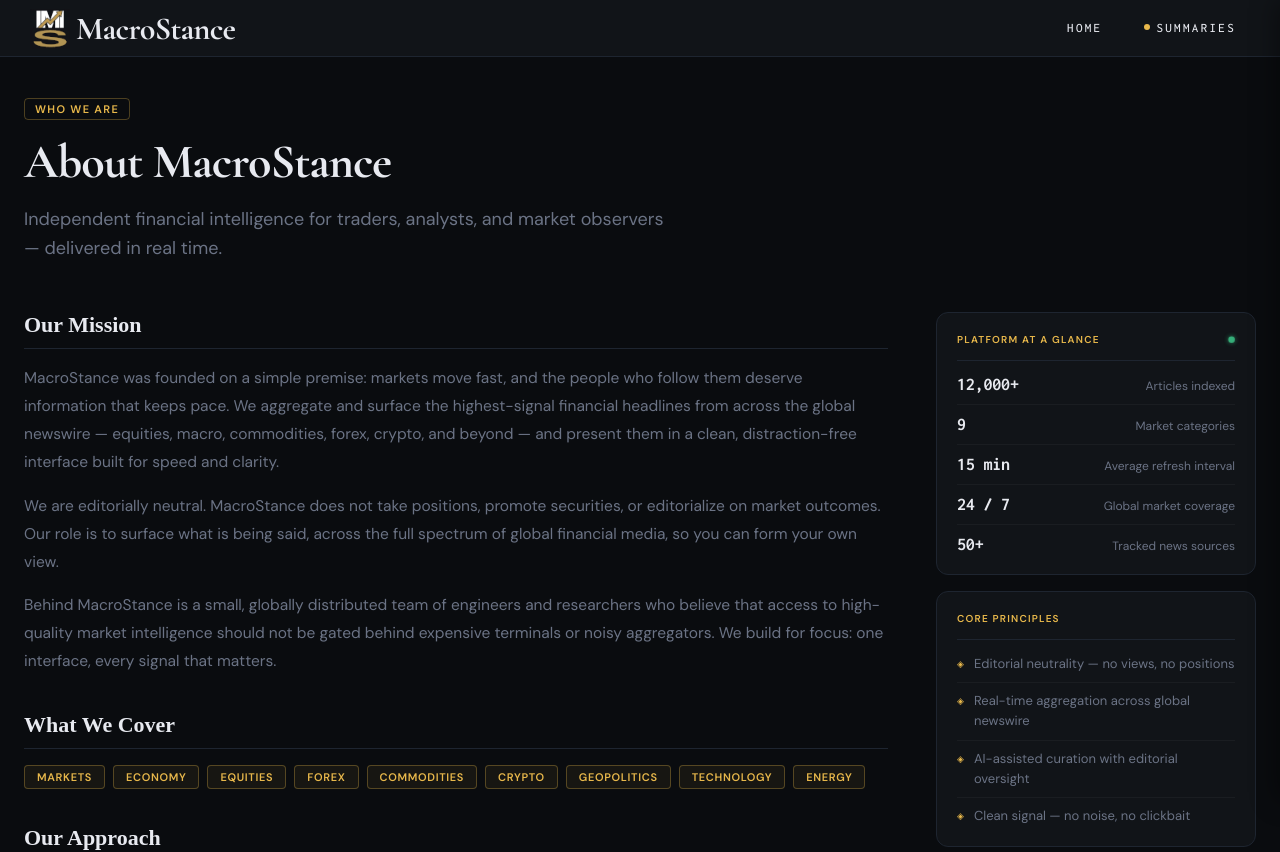
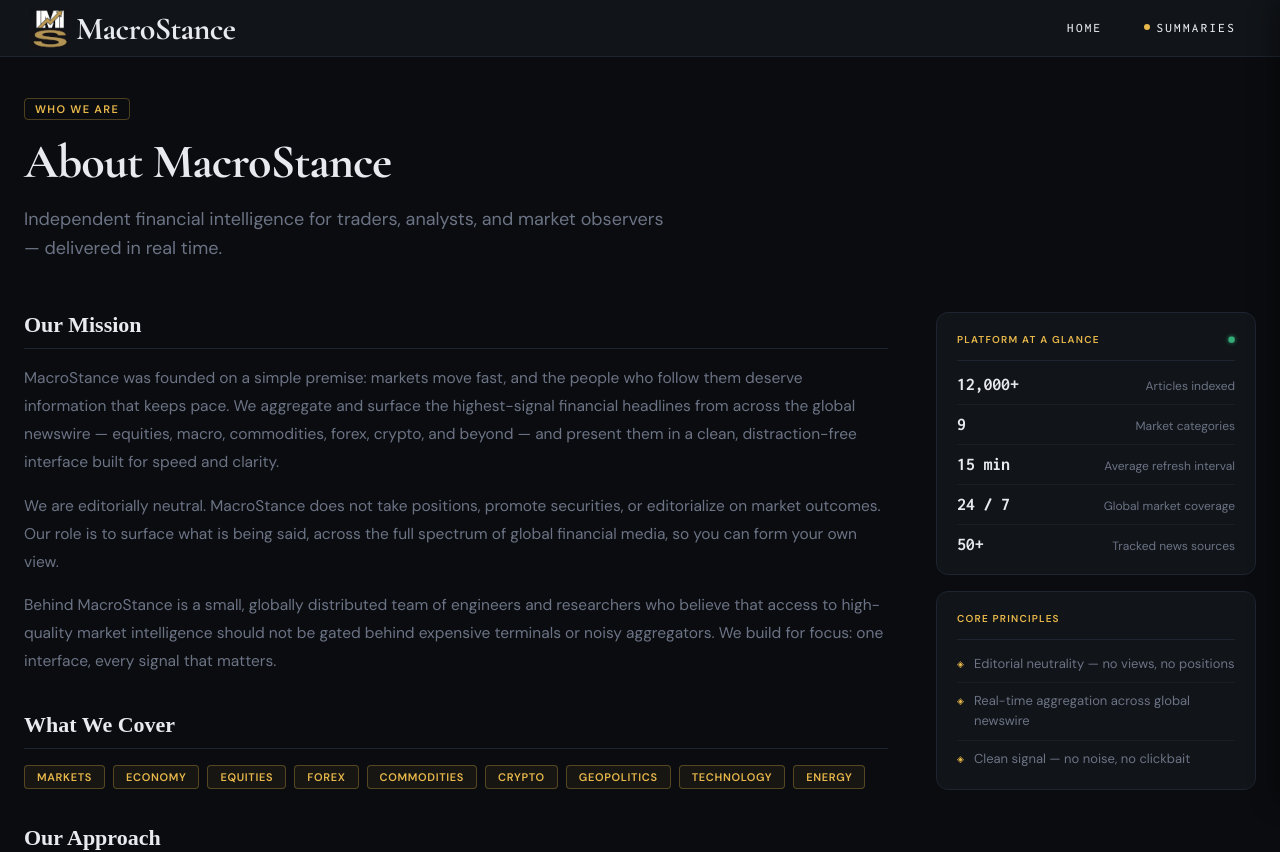
Before and after one commit to sebaural/finpulse, a Next.js app: page /about in a window 1280 px wide. Shown: the top 852 px of the page. Built offline with nearby package versions, Linux system fonts and the light colour scheme; a web font is replaced by a local one.

Commit message:
minor /about change

```diff
--- a/src/app/about/page.tsx
+++ b/src/app/about/page.tsx
@@ -24,7 +24,6 @@ const STATS = [
 const PRINCIPLES = [
   'Editorial neutrality — no views, no positions',
   'Real-time aggregation across global newswire',
-  'AI-assisted curation with editorial oversight',
   'Clean signal — no noise, no clickbait',
 ];
 
```
